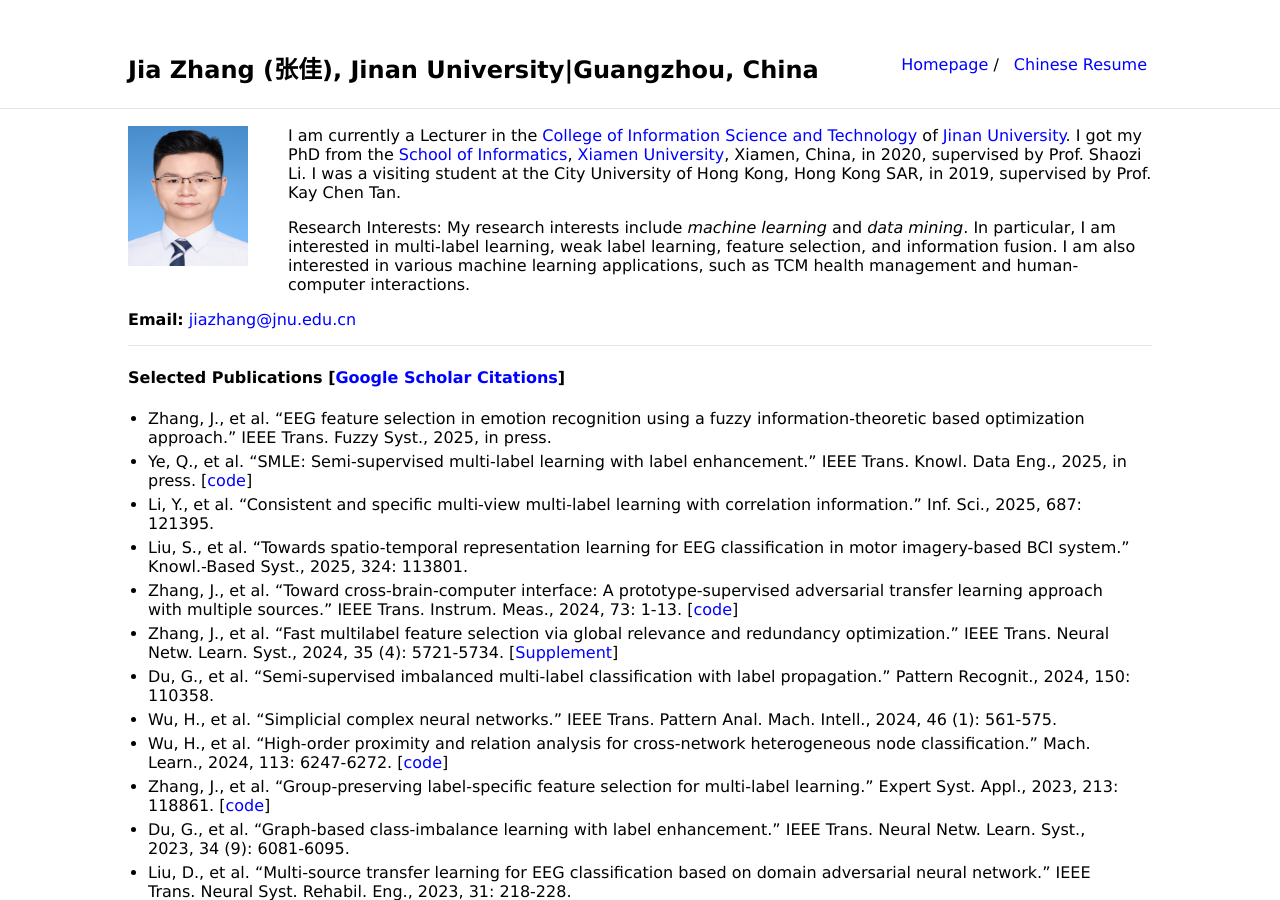
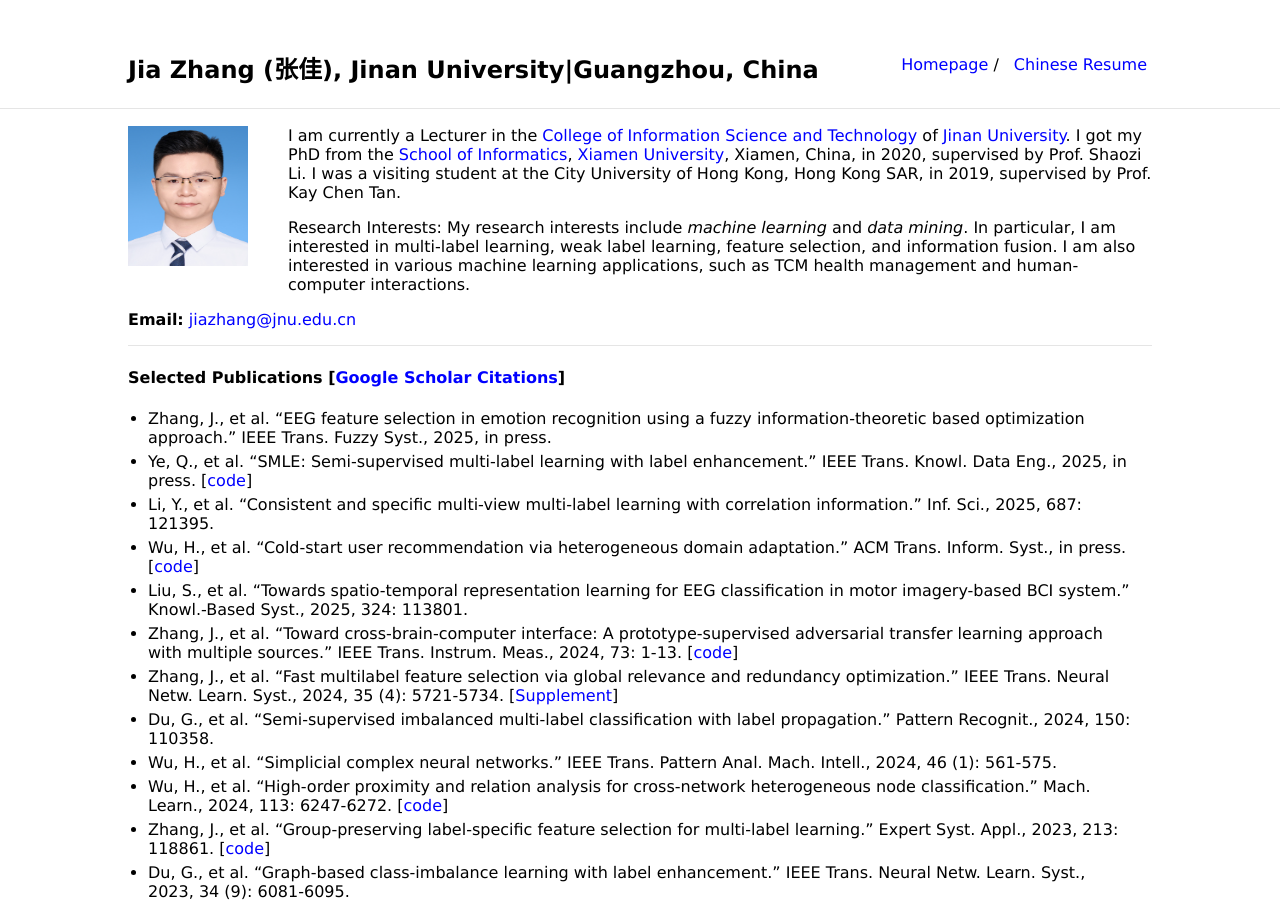
Before and after one commit to jiazhang-ml/jiazhang-ml.github.io, a Jekyll site: the page built from index.md, in a window 1280 px wide and 900 px high. Built offline with Jekyll 4.4.1, drawn with Linux system fonts in a browser that asks for light colours.

Commit message:
Update index.md

```diff
--- a/index.md
+++ b/index.md
@@ -18,6 +18,7 @@ Research Interests: My research interests include *machine learning* and *data m
 * Zhang, J., et al. "EEG feature selection in emotion recognition using a fuzzy information-theoretic based optimization approach." IEEE Trans. Fuzzy Syst., 2025, in press.
 * Ye, Q., et al. "SMLE: Semi-supervised multi-label learning with label enhancement." IEEE Trans. Knowl. Data Eng., 2025, in press. [[code](https://github.com/JNU-IHCILab/SMLE)]
 * Li, Y., et al. "Consistent and specific multi-view multi-label learning with correlation information." Inf. Sci., 2025, 687: 121395.
+* Wu, H., et al. "Cold-start user recommendation via heterogeneous domain adaptation." ACM Trans. Inform. Syst., in press. [[code](https://github.com/wuhanrui/FDMA)]
 * Liu, S., et al. "Towards spatio-temporal representation learning for EEG classification in motor imagery-based BCI system." Knowl.-Based Syst., 2025, 324: 113801.
 * Zhang, J., et al. "Toward cross-brain-computer interface: A prototype-supervised adversarial transfer learning approach with multiple sources." IEEE Trans. Instrum. Meas., 2024, 73: 1-13. [[code](PSAT-main.zip)]
 * Zhang, J., et al. "Fast multilabel feature selection via global relevance and redundancy optimization." IEEE Trans. Neural Netw. Learn. Syst., 2024, 35 (4): 5721-5734. [[Supplement](SM-GRROfast.pdf)]
```
